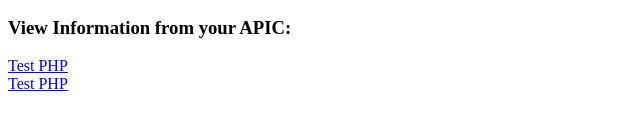
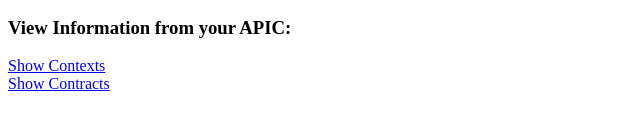
Before and after one commit to tigelane/web2aci, a plain HTML site: page www/index.html in a window 1280 px wide. Shown: the part 182-312 px from the top of the page, without its empty margins (0-640 px from the left). Drawn offline with Linux system fonts and the light colour scheme.

Commit message:
index updates

```diff
--- a/www/index.html
+++ b/www/index.html
@@ -5,5 +5,5 @@ Please select one of the following:
 <a href="cgi-bin/test_python.py">Test Python</a>
 
 <h3>View Information from your APIC:</h3>
-<a href="aci-show-contexts.py">Test PHP</a><br>
-<a href="aci-show-contracts.py">Test PHP</a><br>
+<a href="cgi-bin/aci-show-contexts.py">Show Contexts</a><br>
+<a href="cgi-bin/aci-show-contracts.py">Show Contracts</a><br>
```
